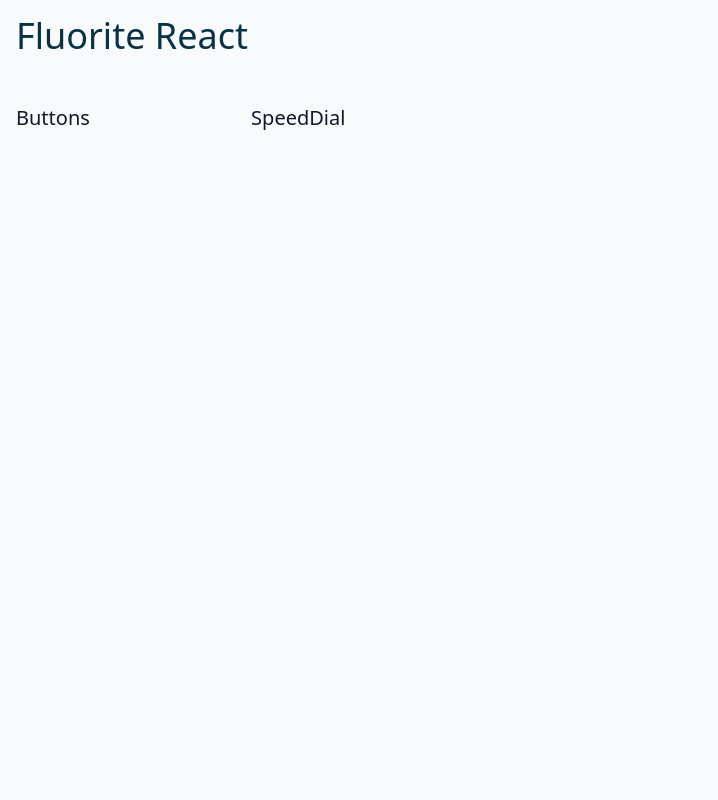
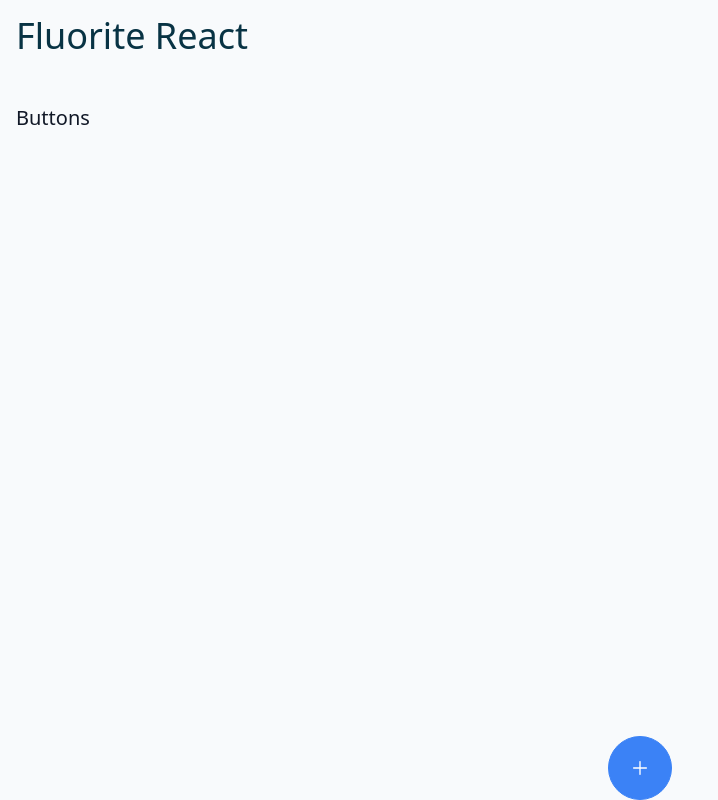
Before and after one commit to kotsutsumi/fluorite-react, a React (Vite) app: page /speed-dial in a window 1280 px wide. Shown: the whole page, without its empty margins (0-718 px from the left). Built offline with nearby package versions, Linux system fonts and the light colour scheme.

Commit message:
Add PrimeIcons

```diff
--- a/components/button/SpeedDial.tsx
+++ b/components/button/SpeedDial.tsx
@@ -1,7 +1,6 @@
 // SpeedDial.tsx
 
 import { SpeedDial as PrimeReactSpeedDial } from 'primereact/speeddial'
-import React from 'react'
 
 /**
  * SpeedDial
--- a/package.json
+++ b/package.json
@@ -12,6 +12,7 @@
     },
     "dependencies": {
         "clsx": "^2.0.0",
+        "primeicons": "^6.0.1",
         "primereact": "^10.2.1",
         "react": "^18.2.0",
         "react-dom": "^18.2.0",
--- a/src/PageBase.tsx
+++ b/src/PageBase.tsx
@@ -2,6 +2,8 @@
 
 import clsx from 'clsx'
 import { ReactNode } from 'react'
+
+import 'primeicons/primeicons.css'
 
 import FluoriteProvider from '../components/FluoriteProvider'
 import Header from '../components/page/Header'
--- a/src/button/SpeedDial.tsx
+++ b/src/button/SpeedDial.tsx
@@ -2,6 +2,9 @@
 
 import styles from './SpeedDial.module.scss'
 import PageBase from '../PageBase'
+import FluoriteSpeedDial from '../../components/button/SpeedDial'
+
+import { MenuItem } from 'primereact/menuitem'
 
 /**
  * SpeedDial
@@ -11,11 +14,52 @@ import PageBase from '../PageBase'
 export default function SpeedDial() {
     //
 
+    const items: MenuItem[] = [
+        {
+            label: 'Add',
+            icon: 'pi pi-pencil',
+            command: () => {
+                // toast.current.show({ severity: 'info', summary: 'Add', detail: 'Data Added' })
+            }
+        },
+        {
+            label: 'Update',
+            icon: 'pi pi-refresh',
+            command: () => {
+                // toast.current.show({
+                //     severity: 'success',
+                //     summary: 'Update',
+                //     detail: 'Data Updated'
+                // })
+            }
+        },
+        {
+            label: 'Delete',
+            icon: 'pi pi-trash',
+            command: () => {
+                // toast.current.show({ severity: 'error', summary: 'Delete', detail: 'Data Deleted' })
+            }
+        },
+        {
+            label: 'React Website',
+            icon: 'pi pi-external-link',
+            command: () => {
+                window.location.href = 'https://facebook.github.io/react/'
+            }
+        }
+    ]
+
     // ---------------------------------------------------------------------------------------------
 
     return (
         <PageBase className={styles.wrap}>
-            <div>SpeedDial</div>
+            <div>
+                <FluoriteSpeedDial
+                    model={items}
+                    direction="up"
+                    style={{ left: 'calc(50% - 2rem)', bottom: 0 }}
+                />
+            </div>
         </PageBase>
     )
 
```
Also changed, not shown: 1 other file (tests, documents, lock files or other folders).
